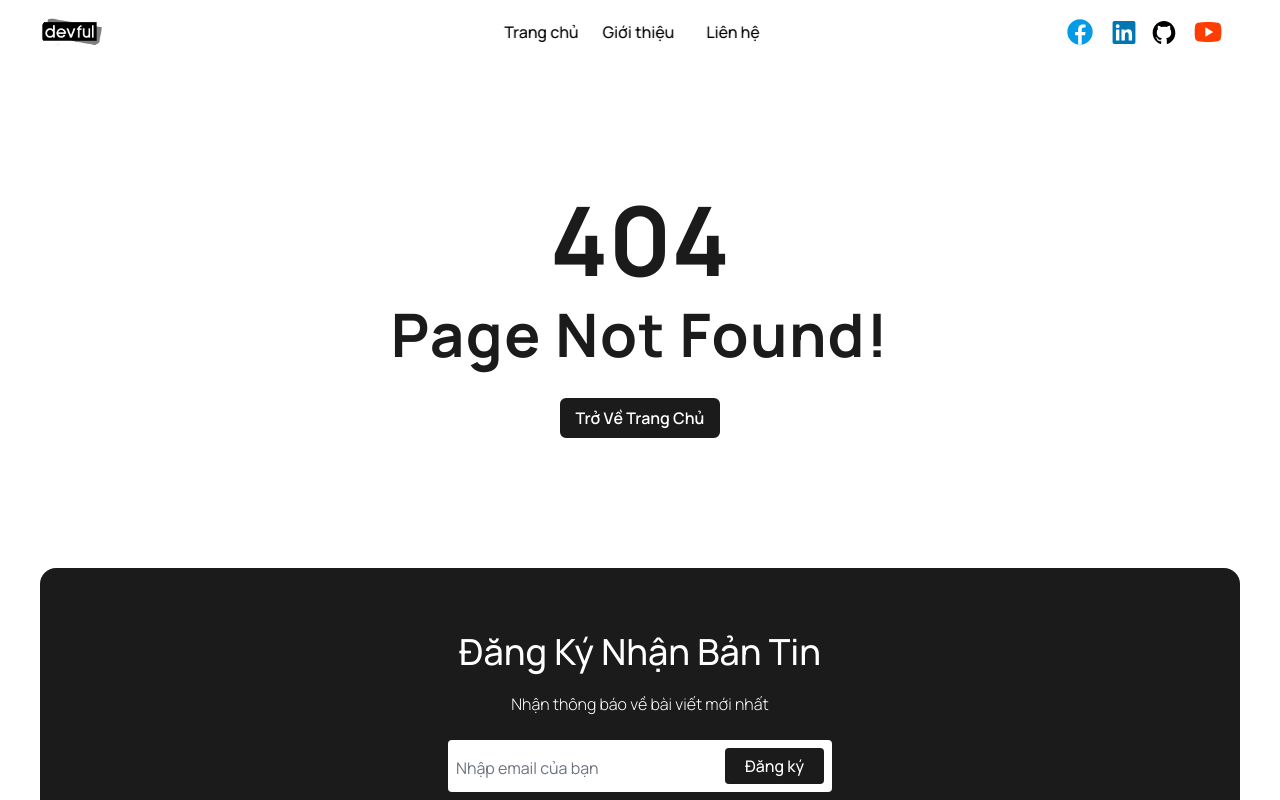
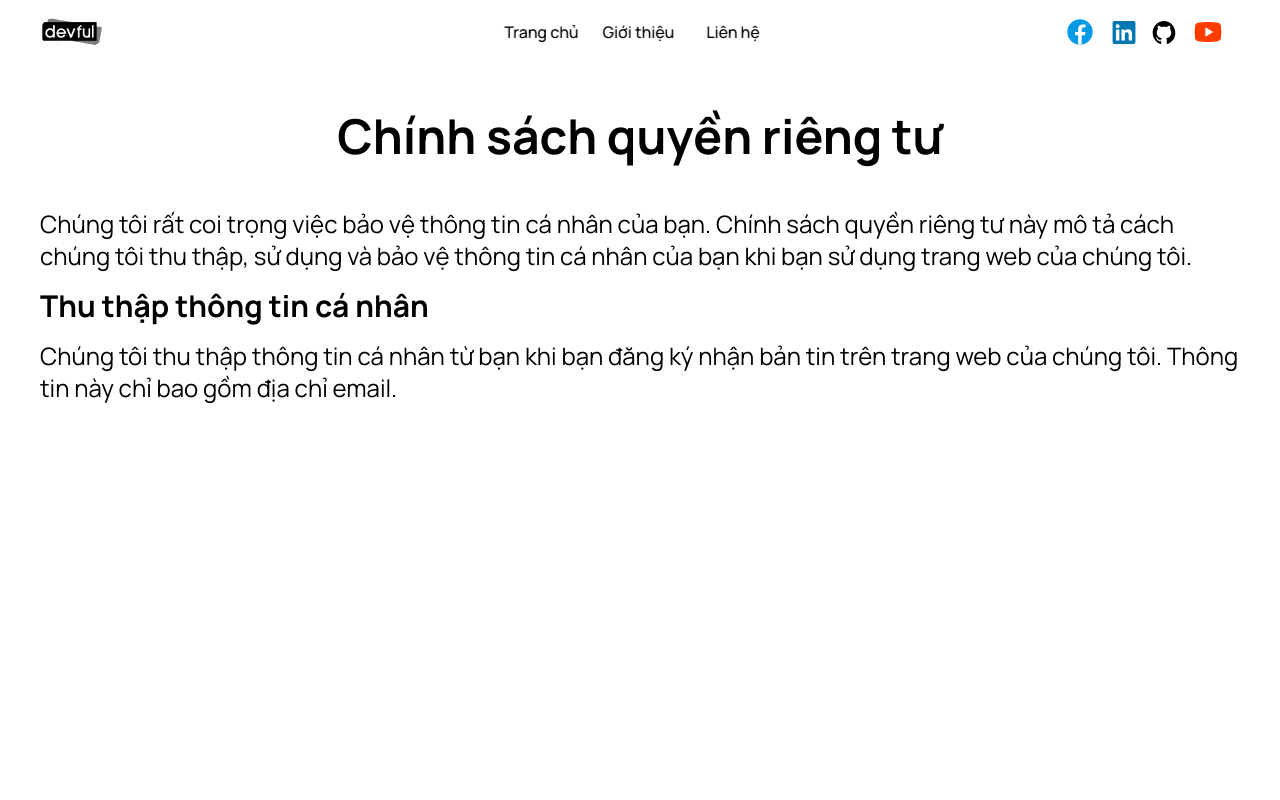
Before and after one commit to giabao0301/devful-blog, a Next.js app: page /privacy-policy in a window 1280 px wide. Before the commit this address had no page. Shown: the top 800 px of the page. Built offline with nearby package versions, Linux system fonts and the light colour scheme.

Commit message:
created privacy policy page

```diff
--- /dev/null
+++ b/src/app/privacy-policy/page.js
@@ -0,0 +1,24 @@
+const PrivacyPolicy = () => {
+  return (
+    <div className="my-12 mx-10 h-screen">
+      <h2 className="text-5xl text-center font-bold">
+        Chính sách quyền riêng tư
+      </h2>
+      <div className="mt-12 flex flex-col gap-4">
+        <p className="text-2xl">
+          Chúng tôi rất coi trọng việc bảo vệ thông tin cá nhân của bạn. Chính
+          sách quyền riêng tư này mô tả cách chúng tôi thu thập, sử dụng và bảo
+          vệ thông tin cá nhân của bạn khi bạn sử dụng trang web của chúng tôi.
+        </p>
+        <h3 className="text-3xl font-bold">Thu thập thông tin cá nhân</h3>
+        <p className="text-2xl">
+          Chúng tôi thu thập thông tin cá nhân từ bạn khi bạn đăng ký nhận bản
+          tin trên trang web của chúng tôi. Thông tin này chỉ bao gồm địa chỉ
+          email.
+        </p>
+      </div>
+    </div>
+  );
+};
+
+export default PrivacyPolicy;
```
